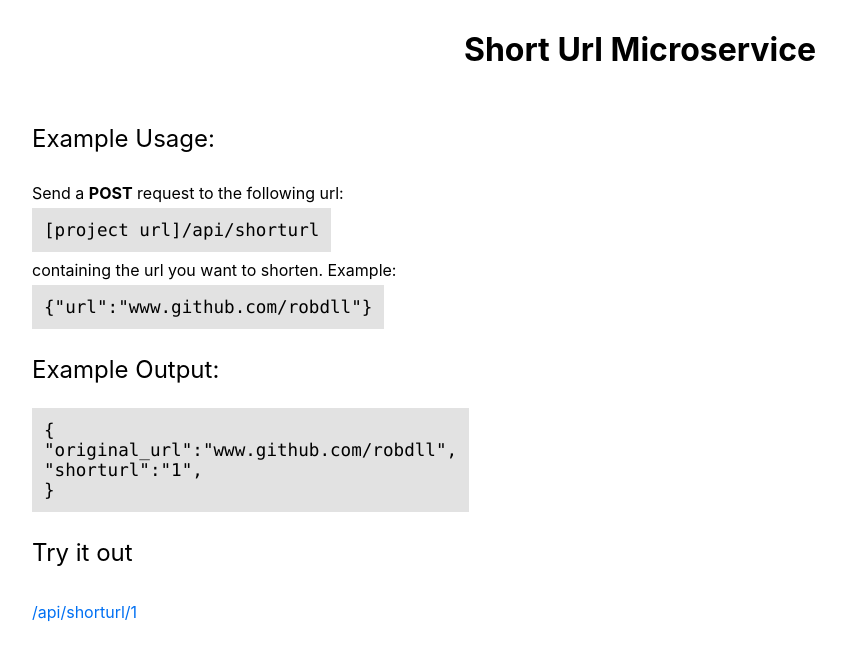
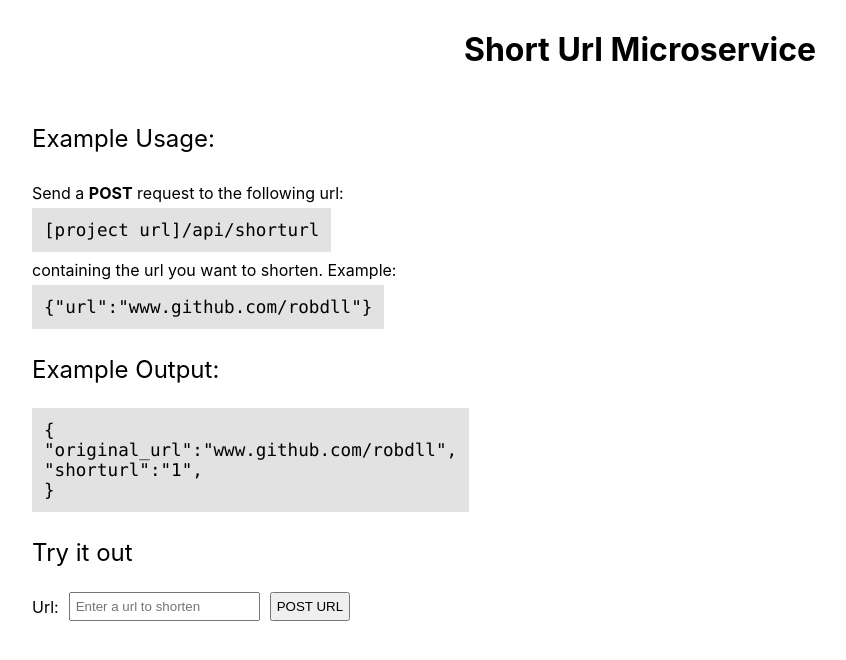
Before and after one commit to robdll/short-url, a Next.js app: page / in a window 1280 px wide. Shown: the top 660 px of the page, without its empty margins (0-846 px from the left). Built offline with nearby package versions, Linux system fonts and the light colour scheme.

Commit message:
update index

```diff
--- a/pages/index.js
+++ b/pages/index.js
@@ -41,9 +41,19 @@ export default function Home() {
         </code>
 
         <p className={styles.description}>Try it out</p>
-        <Link href="api/shorturl/1">
-          <a className={styles.link}>/api/shorturl/1</a>
-        </Link>
+
+        <form className={styles.form} action="/api/shorturl" method="post">
+          <label htmlFor="url">Url: </label>
+          <input
+            className={styles.input}
+            name="url"
+            type="text"
+            placeholder="Enter a url to shorten"
+          />
+          <button className={styles.btn} type="submit">
+            POST URL
+          </button>
+        </form>
       </main>
     </div>
   );
```
